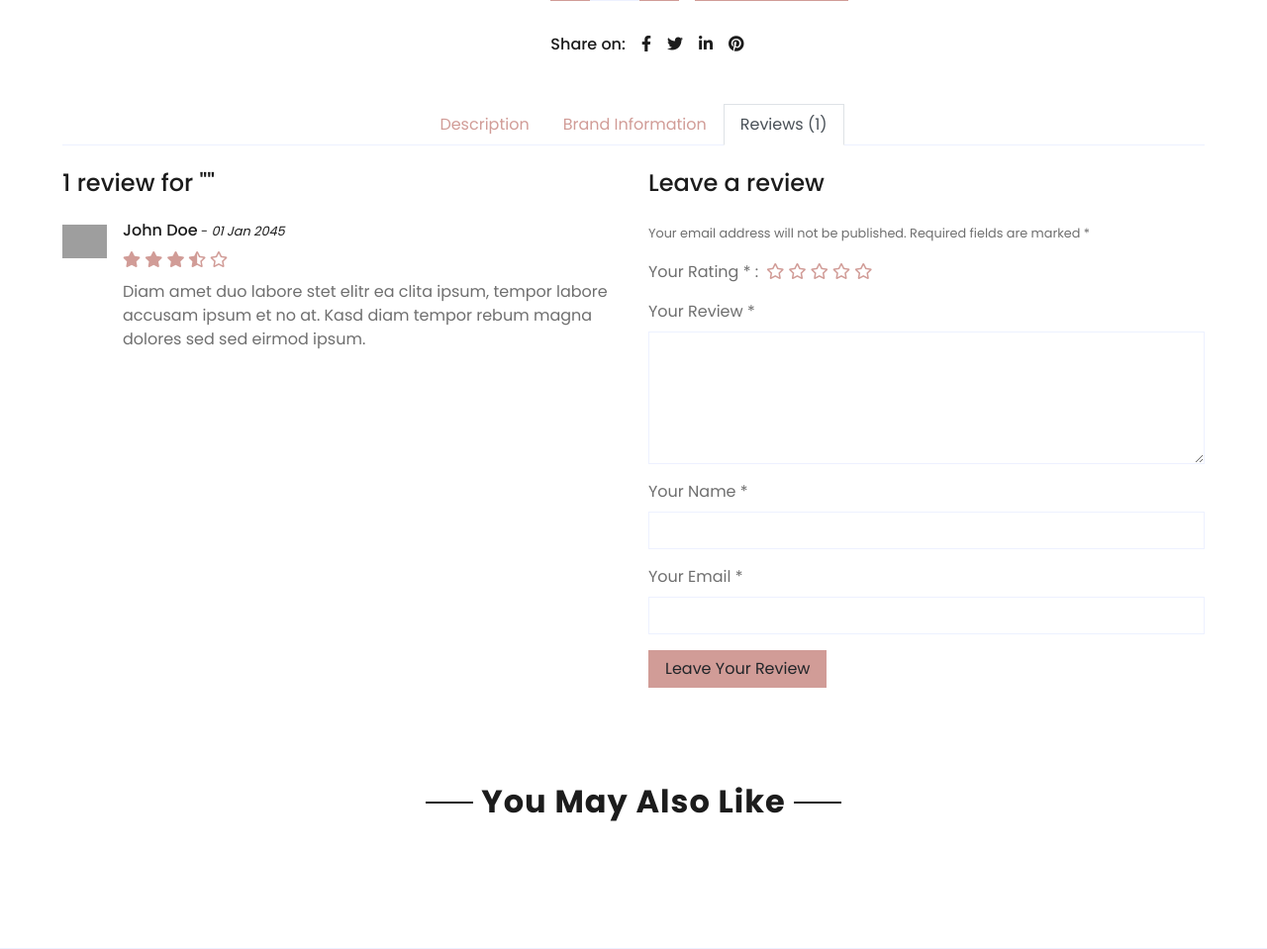
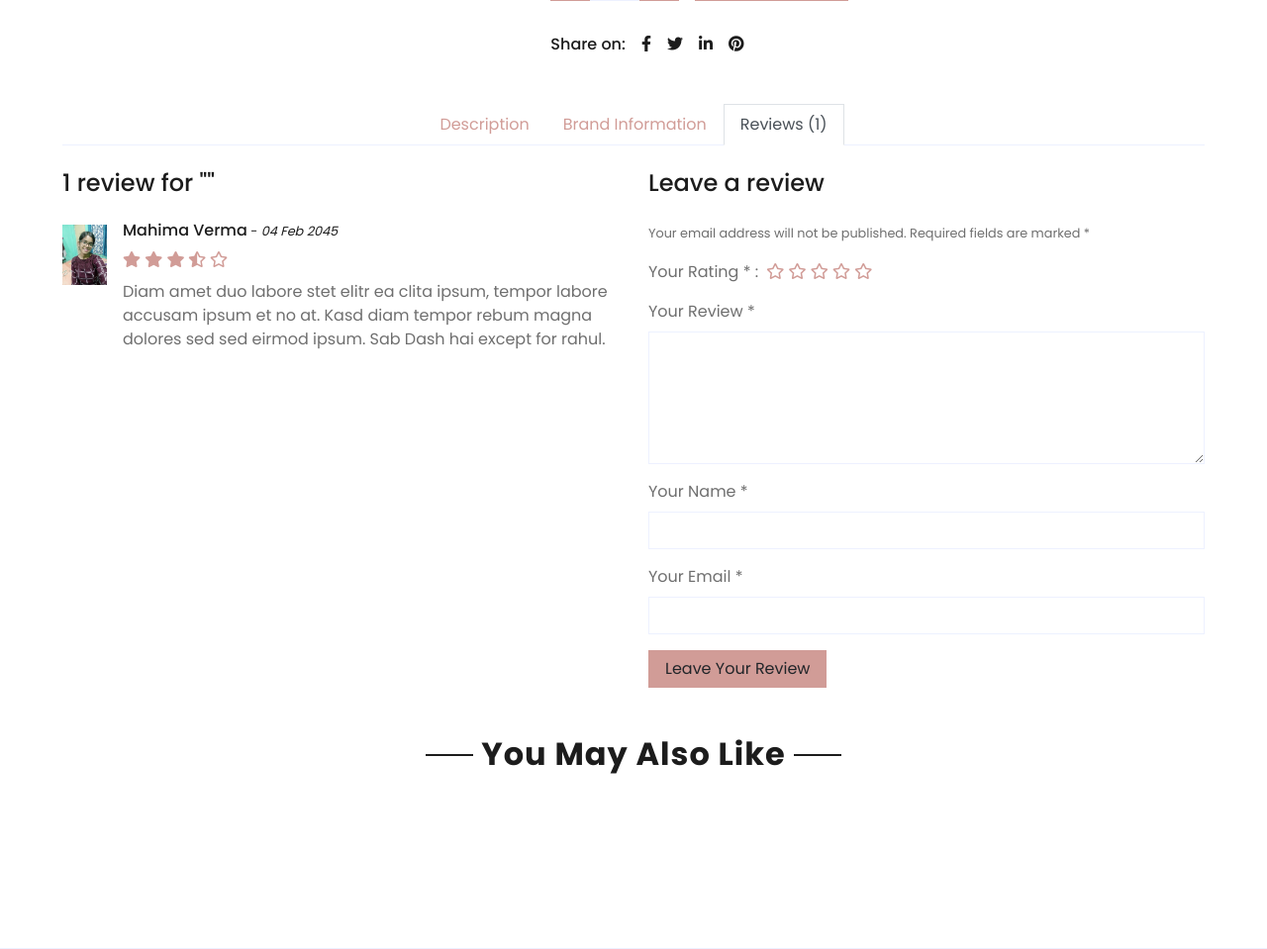
Before and after one commit to rahulorihiki/Product_Recommender_with_Virtual_Dressing_System_with_MLOps, a Flask app: template main/templates/detail.html in a window 1280 px wide, after a click on "Reviews (1)". Shown: the part 1059-2018 px from the top of the page at 99% size. Run offline with Flask 3, Linux system fonts and the light colour scheme; the template is opened without the code that fills it, so the values that code supplies are empty; style sheets or scripts are compiled from the project's sources; parts of the project's set-up code (start-up, migrations or seed data) failed here and were passed over; some libraries are stand-ins or nearby versions; grey boxes are pictures that could not be loaded.

Commit message:
Deployment Trial 15

```diff
--- a/main/templates/base.html
+++ b/main/templates/base.html
@@ -25,7 +25,7 @@
     />
 
     <!-- Libraries Stylesheet -->
-    <!-- <link href="lib/owlcarousel/assets/owl.carousel.min.css" rel="stylesheet"> -->
+    <link href="lib/owlcarousel/assets/owl.carousel.min.css" rel="stylesheet">
     <link
       href="../static/lib/owlcarousel/assets/owl.carousel.min.css"
       rel="stylesheet"
@@ -83,6 +83,7 @@
         margin-right: auto;
       }
     </style>
+    {% block styles %}{% endblock styles %}
   </head>
 
   <body>
--- a/main/templates/detail.html
+++ b/main/templates/detail.html
@@ -1,5 +1,71 @@
-{% extends 'base.html' %} {% block title %} Our Shop{% endblock title %} {%block
-carousel%}
+{% extends 'base.html' %} {% block title %} Our Shop{% endblock title %} {%
+block styles %}
+<style>
+  #rahul {
+    display: flex;
+    justify-content: center;
+    align-items: center;
+    flex-wrap: wrap;
+    padding: 20px;
+    gap: 20px;
+  }
+  .product-card {
+    border: 1px solid #ddd;
+    border-radius: 5px;
+    box-shadow: 0 2px 5px rgba(0, 0, 0, 0.1);
+    text-align: center;
+    width: 18%;
+    overflow: hidden;
+  }
+  .product-card img {
+    width: 100%;
+    height: auto;
+    max-height: 250px;
+    object-fit: cover;
+    transition: transform 0.6s ease;
+  }
+  .product-card:hover img {
+    transform: scale(1.1);
+  }
+  .product-card .buttons {
+    display: flex;
+    justify-content: space-between;
+    padding: 10px;
+    background-color: #f8f8f8;
+  }
+  .product-card .buttons a {
+    text-decoration: none;
+    color: #333;
+    font-size: 14px;
+    padding: 5px 10px;
+    border: 1px solid #ddd;
+    border-radius: 3px;
+    transition: background-color 0.3s ease;
+  }
+  .product-card .buttons a:hover {
+    background-color: #ddd;
+  }
+  .product-card .buttons a.view-detail {
+    color: #3498db;
+    border-color: #3498db;
+  }
+  .product-card .buttons a.add-to-cart {
+    color: #e74c3c;
+    border-color: #e74c3c;
+  }
+  /* Responsive Styles */
+  @media (max-width: 768px) {
+    .container {
+      flex-direction: column;
+      align-items: center;
+    }
+    .product-card {
+      width: 100%;
+      max-width: 300px;
+    }
+  }
+</style>
+{% endblock styles %} {%block carousel%}
 
 <div
   class="position-relative overflow-hidden p-3 text-center bg-light"
@@ -257,7 +323,7 @@ carousel%}
                 </div>
                 <div class="media-body">
                   <h6>
-                    John Doe<small> - <i>01 Jan 2045</i></small>
+                    Mahima Verma<small> - <i>04 Feb 2045</i></small>
                   </h6>
                   <div class="text-primary mb-2">
                     <i class="fas fa-star"></i>
@@ -269,7 +335,7 @@ carousel%}
                   <p>
                     Diam amet duo labore stet elitr ea clita ipsum, tempor
                     labore accusam ipsum et no at. Kasd diam tempor rebum magna
-                    dolores sed sed eirmod ipsum.
+                    dolores sed sed eirmod ipsum. Sab Dash hai except for rahul.
                   </p>
                 </div>
               </div>
@@ -326,7 +392,7 @@ carousel%}
 <!-- Shop Detail End -->
 
 <!-- Products Start -->
-<div class="container-fluid py-5">
+<!-- <div class="container-fluid py-5">
   <div class="text-center mb-4">
     <h2 class="section-title px-5">
       <span class="px-2">You May Also Like</span>
@@ -344,13 +410,13 @@ carousel%}
           </div>
           <div
             class="card-body border-left border-right text-center p-0 pt-4 pb-3"
-          >
-            <!-- <h6 class="text-truncate mb-3">Colorful Stylish Shirt</h6>
+          > -->
+<!-- <h6 class="text-truncate mb-3">Colorful Stylish Shirt</h6>
             <div class="d-flex justify-content-center">
               <h6>$123.00</h6>
               <h6 class="text-muted ml-2"><del>$123.00</del></h6>
             </div> -->
-          </div>
+<!-- </div>
           <div
             class="card-footer d-flex justify-content-between bg-light border"
           >
@@ -369,7 +435,29 @@ carousel%}
       </div>
     </div>
   </div>
+</div> -->
+<!-- Products End -->
+<div>
+  <div class="text-center mb-4">
+    <h2 class="section-title px-5">
+      <span class="px-2">You May Also Like</span>
+    </h2>
+  </div>
+  <div class="container-fluid py-5" id="rahul">
+    {% for image in images %}
+    <div class="product-card">
+      <img src="{{image[1]}}" alt="Product" />
+      <div class="buttons">
+        <a
+          href="{{url_for('product_detail' , id = image[0][:-4])}}"
+          class="view-detail"
+          >View Detail</a
+        >
+        <a href="#" class="add-to-cart">Add To Cart</a>
+      </div>
+    </div>
+    {% endfor %}
+  </div>
 </div>
-<!-- Products End -->
 
 {% endblock body %}
```
Also changed, not shown: main/static/img/user.jpg (added).
